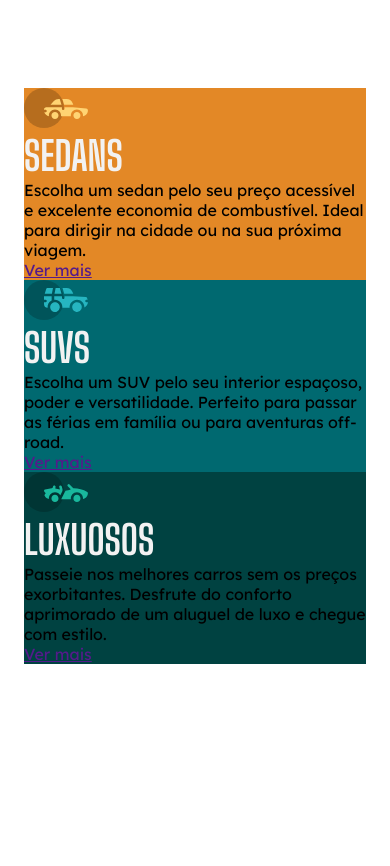
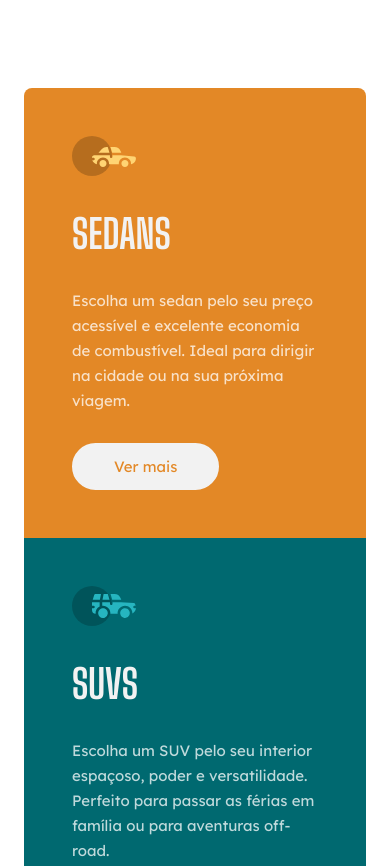
Before and after one commit to snowcass/carros, a plain HTML site: page index.html in a window 390 px wide. Shown: the top 866 px of the page. Before the commit the page ends 844 px from the top, so only its background shows below. Drawn offline with Linux system fonts and the light colour scheme.

Commit message:
responsividade completa

```diff
--- a/index.html
+++ b/index.html
@@ -16,21 +16,21 @@
             <img src="./imagens/icon-sedans.svg" alt="carro sedan">
             <h2>Sedans</h2>
             <p>Escolha um sedan pelo seu preço acessível e excelente economia de combustível. Ideal para dirigir na cidade ou na sua próxima viagem.</p>
-            <a href="">Ver mais</a>
+            <a href="https://www.webmotors.com.br/catalogo/carroceria/sedan/" target="_blank">Ver mais</a>
         </section>
 
         <section class="suvs">
             <img src="./imagens/icon-suvs.svg" alt="carro suv">
             <h2>SUVs</h2>
             <p>Escolha um SUV pelo seu interior espaçoso, poder e versatilidade. Perfeito para passar as férias em família ou para aventuras off-road.</p>
-            <a href="">Ver mais</a>
+            <a href="https://www.webmotors.com.br/suvs" target="_blank">Ver mais</a>
         </section>
 
         <section class="luxuosos">
             <img src="./imagens/icon-luxury.svg" alt="carro de luxo">
             <h2>Luxuosos</h2>
             <p>Passeie nos melhores carros sem os preços exorbitantes. Desfrute do conforto aprimorado de um aluguel de luxo e chegue com estilo.</p>
-            <a href="">Ver mais</a>
+            <a href="https://www.webmotors.com.br/catalogo/carroceria/conversivel/" target="_blank">Ver mais</a>
         </section>
     </main>
 </body>
--- a/style.css
+++ b/style.css
@@ -21,18 +21,36 @@ h2 {
     text-transform: uppercase;
     font-size: 2.5rem;
     color: var(--gray);
+    margin-block: 1.875rem;
 }
 
 p {
     font-family: 'Lexend Deca', sans-serif;
+    font-size: 0.9375rem;
+    color: var(--transparent-white);
+    margin-bottom: 1.875rem;
+    line-height: 1.5625rem;
 }
 
 a {
     font-family: 'Lexend Deca', sans-serif;
+    display: block;
+    text-decoration: none;
+    border: 2px solid var(--gray);
+    width: fit-content;
+    font-size: 0.935rem;
+    padding: 0.75rem 2.5rem;
+    border-radius: 1.5625rem;
+    background: var(--gray);
+}
+
+section {
+    padding: 3rem;
 }
 
 .sedans {
     background: var(--orange);
+    border-radius: 8px 8px 0 0;
 }
 
 .suvs {
@@ -41,4 +59,33 @@ a {
 
 .luxuosos {
     background: var(--dark-cyan);
+    border-radius: 0 0 8px 8px;
 }
+
+.sedans a {
+    color: var(--orange);
+}
+
+.suvs a {
+    color: var(--cyan);
+}
+
+.luxuosos a {
+    color: var(--dark-cyan);
+}
+
+@media(min-width: 920px) {
+    body {
+        border: 1px solid red;
+        height: 100vh;
+
+        display: flex;
+        justify-content: center;
+        align-items: center;
+    }
+
+    main {
+        display: flex;
+        max-width: 57.5rem;
+    }
+}
```
